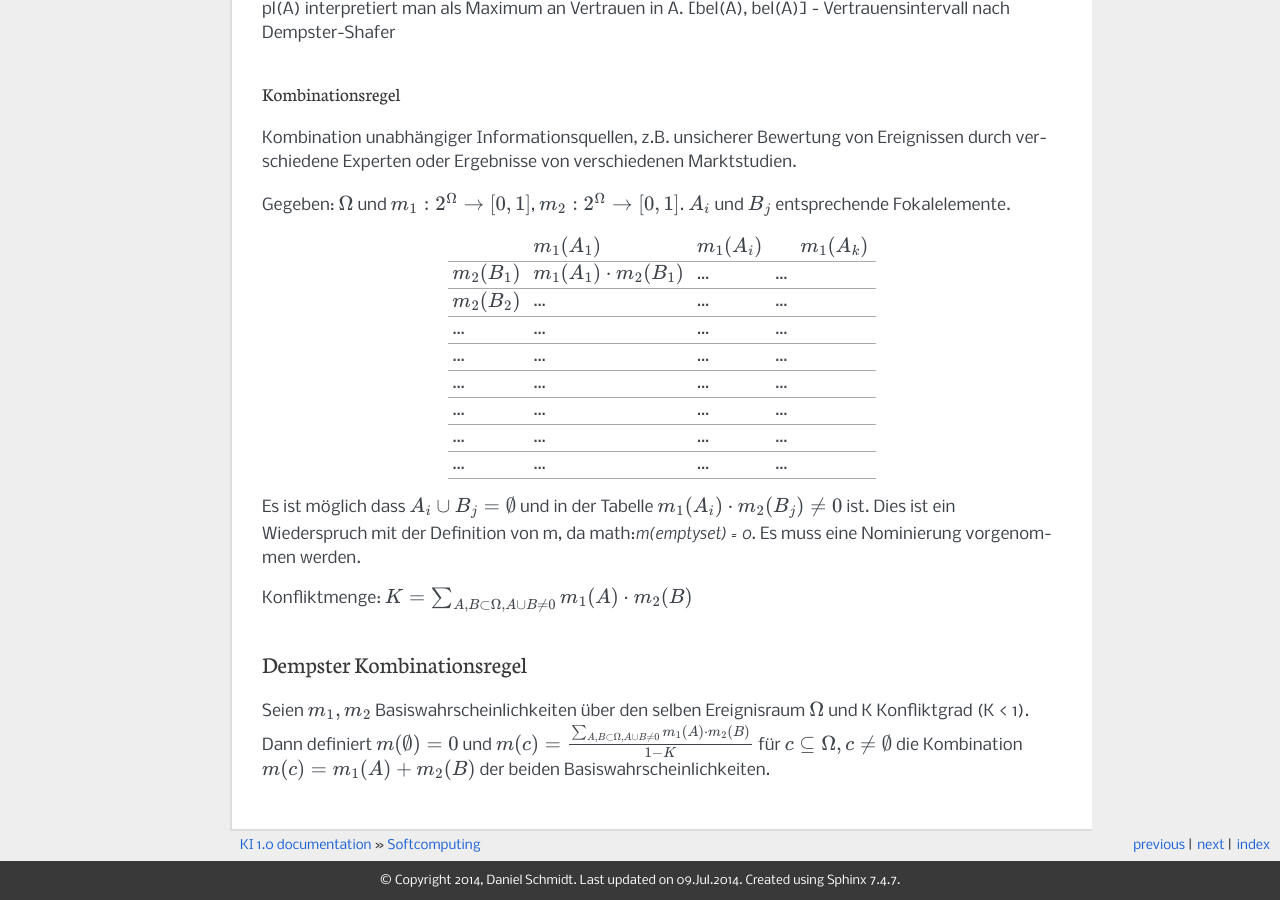
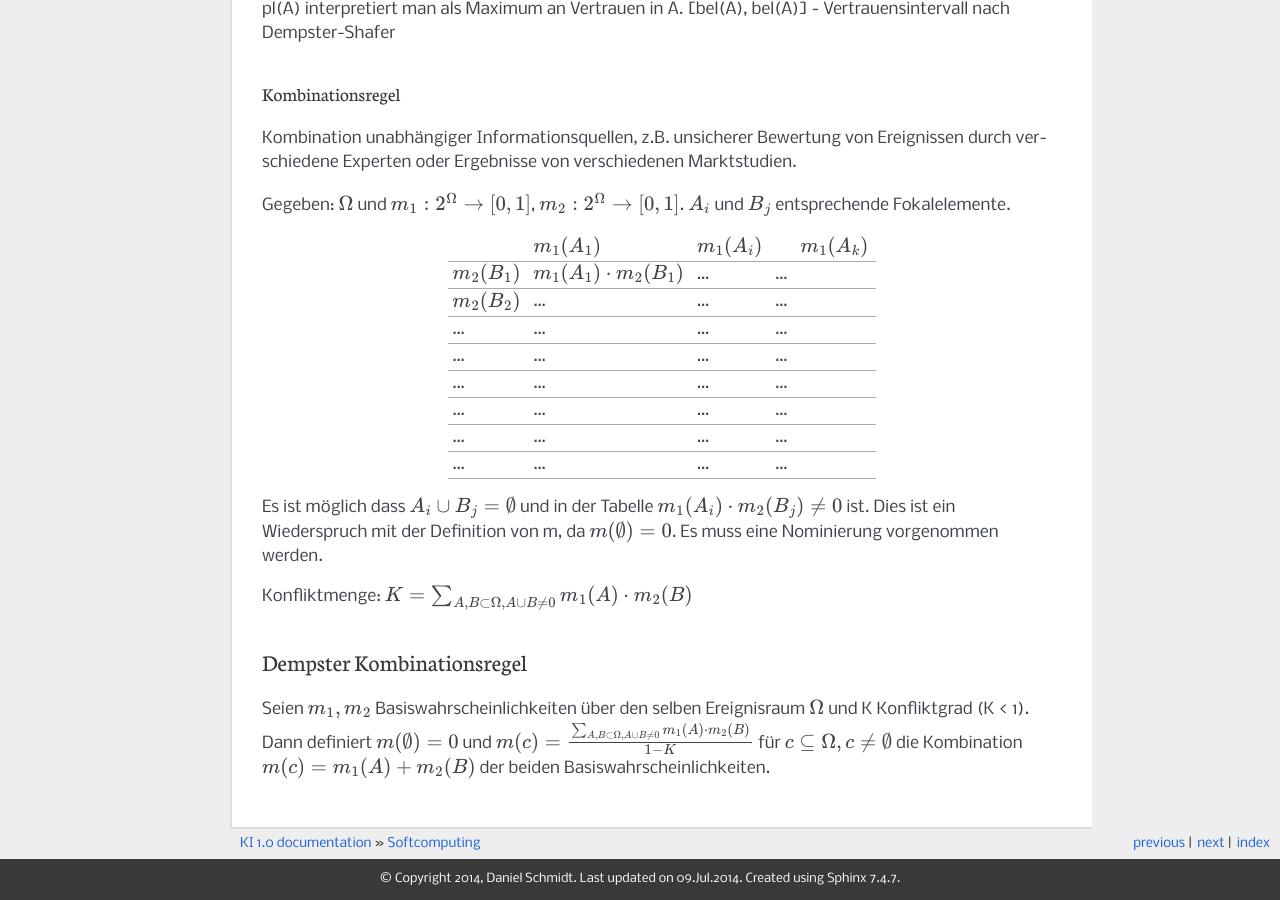
Before and after one commit to DanielMSchmidt/ki, a Sphinx documentation site: the page built from source/softcomputing.rst, in a window 1280 px wide and 900 px high, scrolled down 4163 px. Built offline with Sphinx 7.4.7, drawn with Linux system fonts in a browser that asks for light colours; pages that are not in the unit, such as notebooks, are missing from menus.

Commit message:
Update softcomputing.rst

```diff
--- a/source/softcomputing.rst
+++ b/source/softcomputing.rst
@@ -221,7 +221,7 @@ Gegeben: :math:`\Omega` und :math:`m_1: 2^{\Omega} \rightarrow [0,1]`, :math:`m_
 |...             |...                             |...               |  ... | .............    |
 +----------------+--------------------------------+------------------+------+------------------+
 
-Es ist möglich dass :math:`A_i \cup B_j = \emptyset` und in der Tabelle :math:`m_1(A_i) \cdot m_2(B_j) \neq 0` ist. Dies ist ein Wiederspruch mit der Definition von m, da math:`m(\emptyset) = 0`. Es muss eine Nominierung vorgenommen werden.
+Es ist möglich dass :math:`A_i \cup B_j = \emptyset` und in der Tabelle :math:`m_1(A_i) \cdot m_2(B_j) \neq 0` ist. Dies ist ein Wiederspruch mit der Definition von m, da :math:`m(\emptyset) = 0`. Es muss eine Nominierung vorgenommen werden.
 
 Konfliktmenge: :math:`K = \sum_{A,B \subset \Omega, A \cup B \neq 0} m_1(A) \cdot m_2(B)`
 
```
